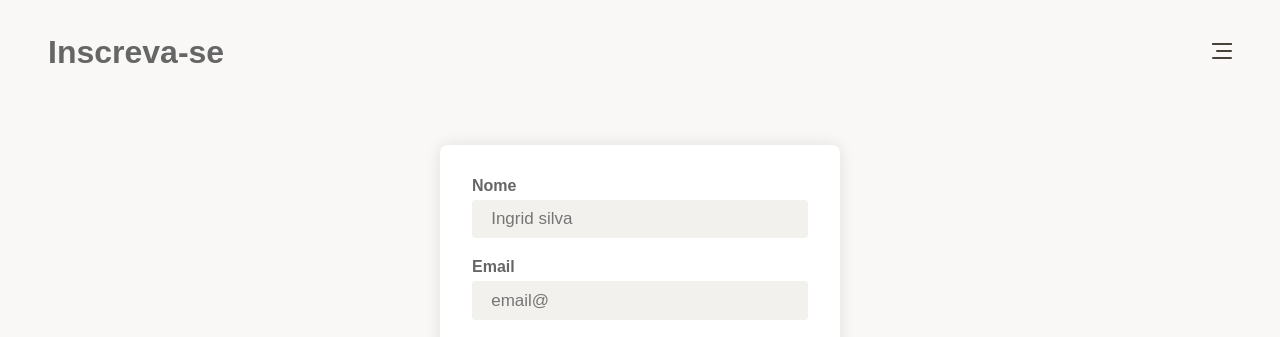
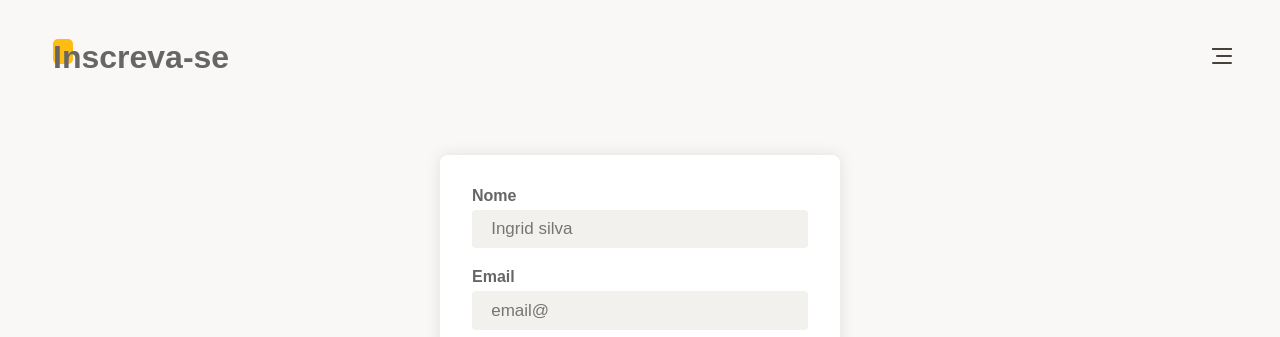
Before and after one commit to RodrigoFagundes93/Mercado-Livro, a plain HTML site: page index.html in a window 1280 px wide. Shown: the top 337 px of the page. Drawn offline with nearby package versions, Linux system fonts and the light colour scheme.

Commit message:
Adiciona detalhe no titulo

```diff
--- a/css/telaCadastro.css
+++ b/css/telaCadastro.css
@@ -34,26 +34,28 @@ body{
     flex-direction: row;
      justify-content: space-between;
      padding: 24px;
-     position: relative;
+
 
 }
 
 .header h1{
+    position: relative;
     color: hsl(0, 0%, 40%);
-    z-index: 2;
+    z-index: 1;
+    padding: 5px;
 
 }
 
-/* .header h1::before{
+.header h1::before{
     position: absolute;
     content: '';
     width: 20px;
     height: 25px;
     background-color: hsl(43, 100%, 54%);
     border-radius: 5px;
-    z-index: 1;
+    z-index: -1;
 
-} */
+}
 
 .form-container{
     display: flex;
```
